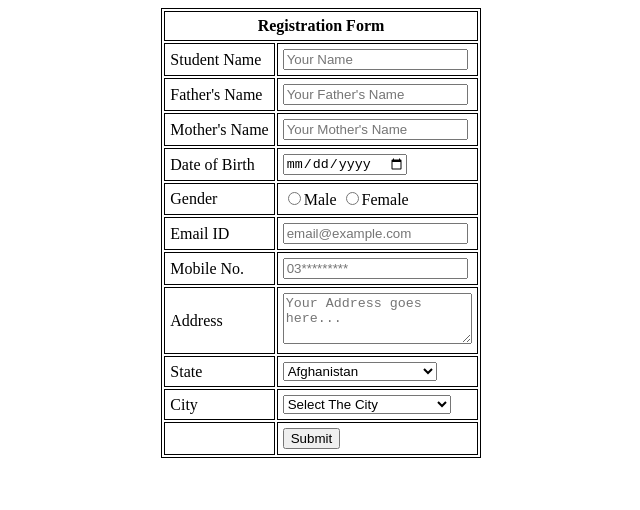
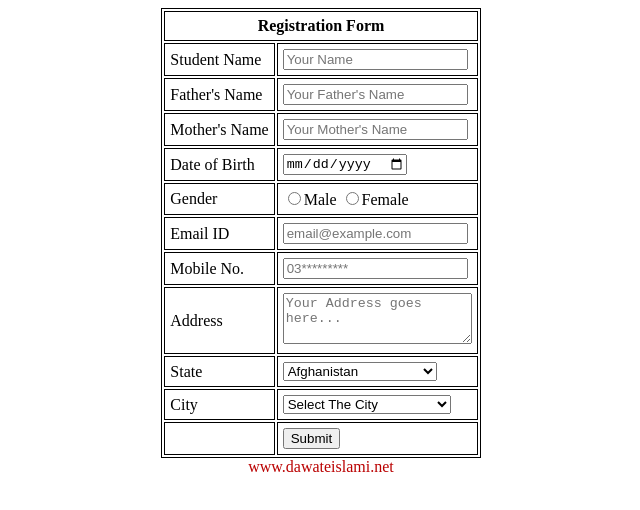
Before and after one commit to AbbasRazaPakistan/Registeration_Form, a plain HTML site: page index.html in a window 1280 px wide. Shown: the whole page, without its empty margins (319-959 px from the left). Drawn offline with Linux system fonts and the light colour scheme.

Commit message:
Link of dawateislami website added

```diff
--- a/CSS/style.css
+++ b/CSS/style.css
@@ -10,3 +10,10 @@ th {
   width: fit-content;
   margin: 0 auto;
 }
+#website_link_container {
+  text-align: center;
+}
+#dawateislami_website {
+  text-decoration: none;
+  color: #ba0000;
+}
--- a/index.html
+++ b/index.html
@@ -611,6 +611,14 @@
           </tr>
         </table>
       </form>
+      <div id="website_link_container">
+        <a
+          id="dawateislami_website"
+          href="https://www.dawateislami.net"
+          target="_blank"
+          >www.dawateislami.net</a
+        >
+      </div>
     </div>
   </body>
 </html>
```
